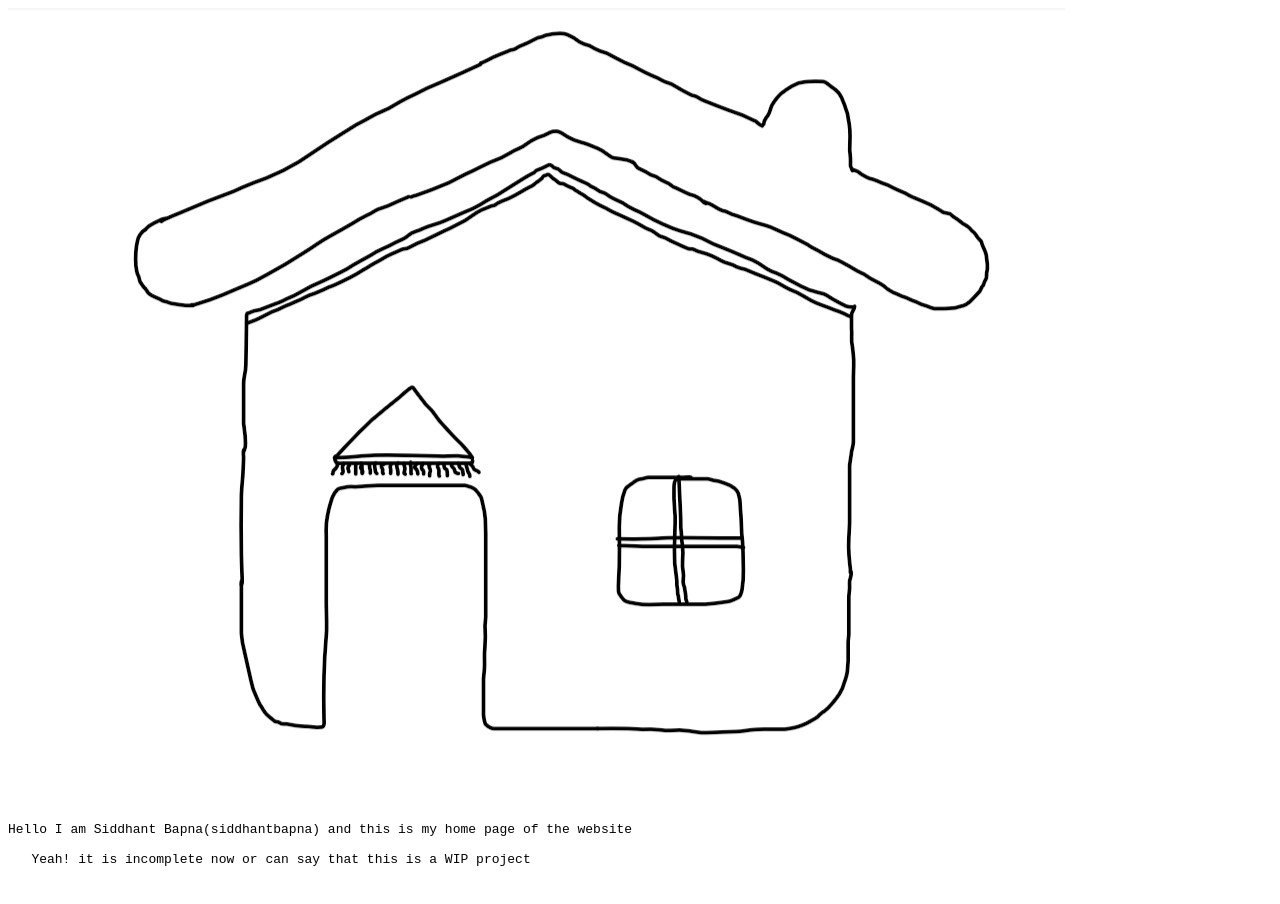
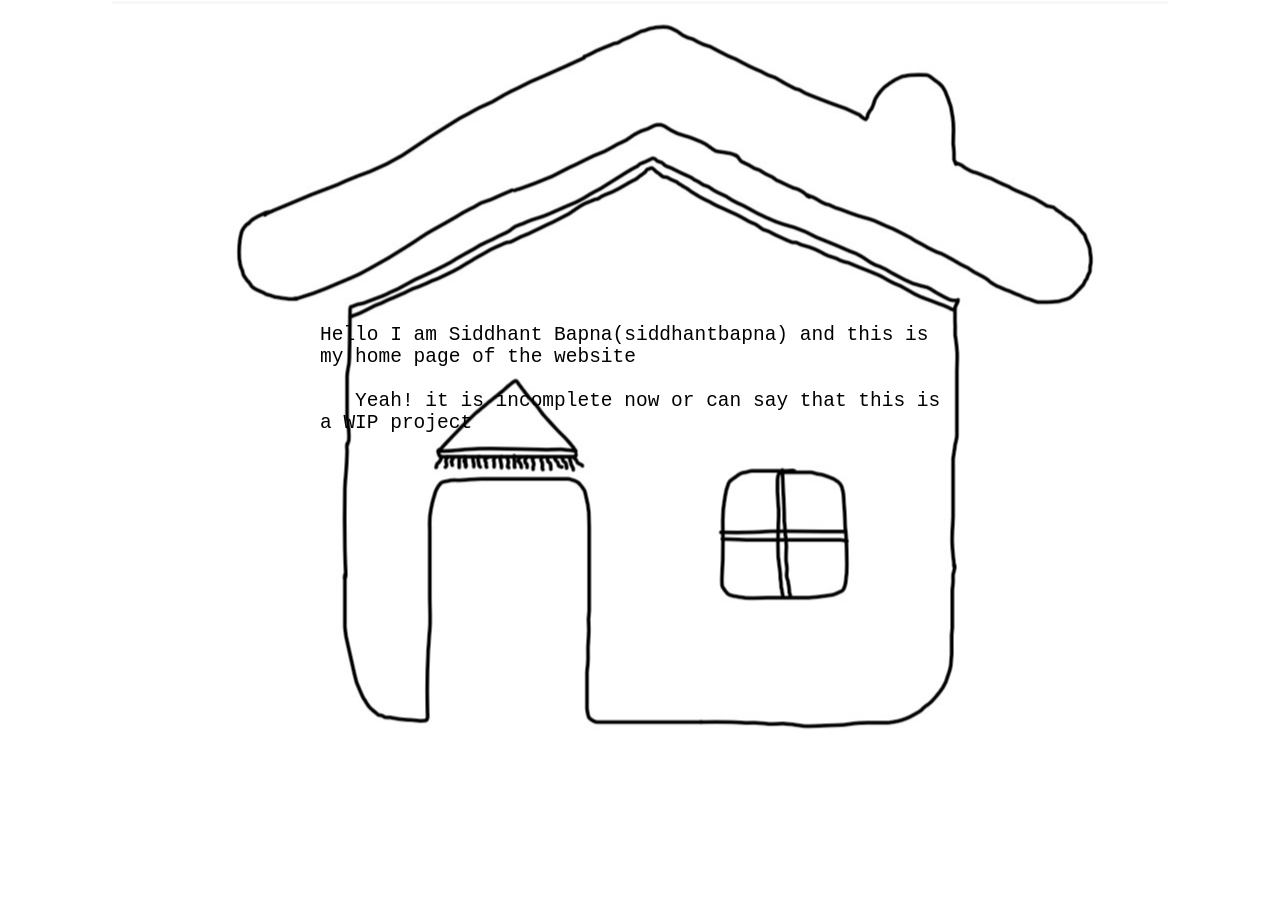
Before and after one commit to siddhantbapna/siddhantbapna.github.io, a plain HTML site: page index.html in a window 1280 px wide. After the commit the page ends 800 px from the top, so only its background shows below. Drawn offline with Linux system fonts and the light colour scheme.

Commit message:
Update index.html

```diff
--- a/index.html
+++ b/index.html
@@ -3,6 +3,26 @@
 <head>
 <title>Siddhant Bapna</title>
 <meta name="google-site-verification" content="6tHs7V8r8UHp5Cao7sFQrG5T7wxaG322h-i_fsowNuc" />
+        <style>
+    .content {
+      position: absolute;
+      left: 50%;
+      top: 50%;
+      -webkit-transform: translate(-50%, -50%);
+      transform: translate(-50%, -50%);
+    }
+     body{
+         font-size: 150%;
+     }
+     pre {
+        overflow-x: auto;
+        white-space: pre-wrap;
+        white-space: -moz-pre-wrap;
+        white-space: -pre-wrap;
+        white-space: -o-pre-wrap;
+        word-wrap: break-word;
+     }
+    </style>
 </head>
 <body>
     <img class="content" src="home.jpg" alt="callmanqo">
```
